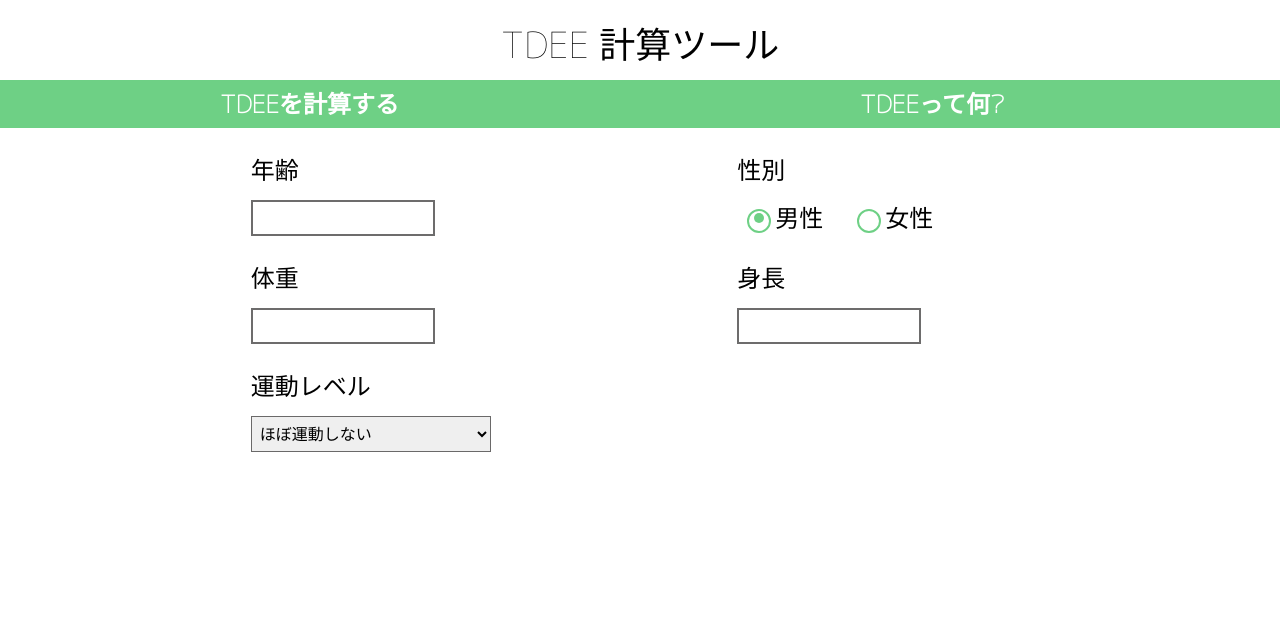
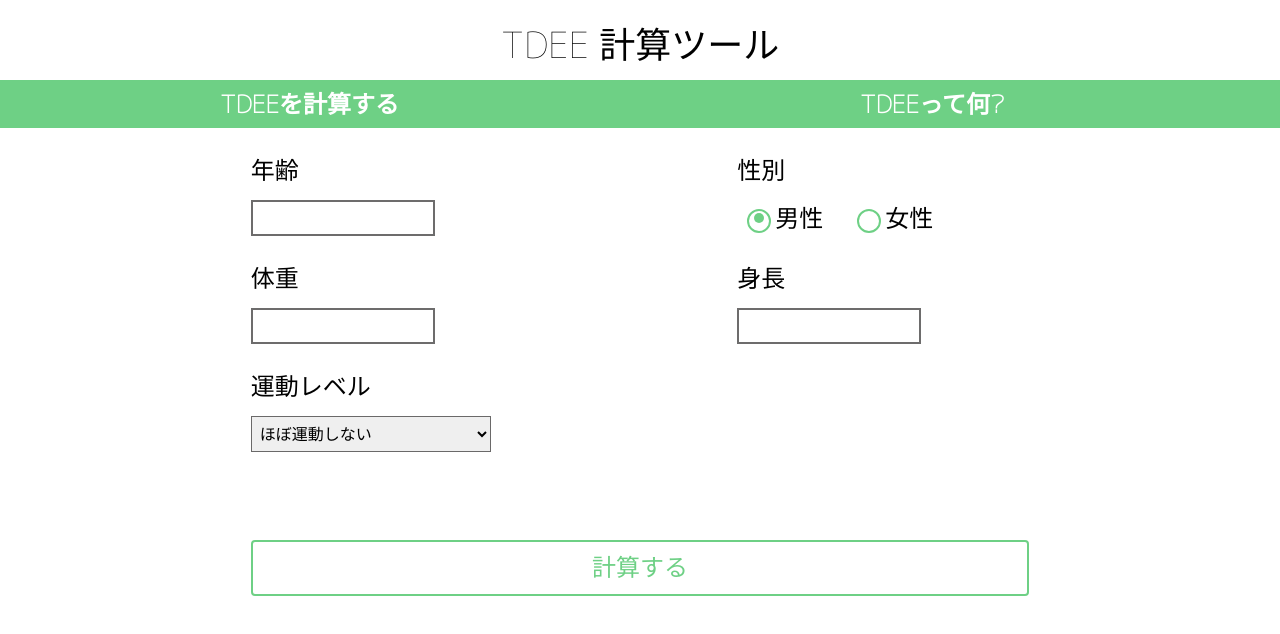
Before and after one commit to saba-can00/tdee_calculator_web, a React (Create React App) app: page / in a window 1280 px wide. Shown: the top 634 px of the page. Built offline with nearby package versions, Linux system fonts and the light colour scheme.

Commit message:
implement CalculateButton

```diff
--- /dev/null
+++ b/src/components/CalculateButton.js
@@ -0,0 +1,30 @@
+import React from "react";
+import styled from "styled-components";
+
+const Button = styled.button`
+  height: 56px;
+  color: #6ed085;
+  background: #fff;
+  border: 2px solid #6ed085;
+  border-radius: 4px;
+  font-weight: 500;
+  font-size: 24px;
+  line-height: 16px;
+  text-align: center;
+  cursor: pointer;
+  transition: all 0.5s ease;
+  &:hover {
+    color: #fff;
+    background: #6ed085;
+  }
+`;
+
+export class CalculateButton extends React.Component {
+  render() {
+    return (
+      <Button className={this.props.className} type="button">
+        {this.props.label}
+      </Button>
+    );
+  }
+}
--- a/src/components/InputForm.js
+++ b/src/components/InputForm.js
@@ -3,8 +3,9 @@ import styled from "styled-components";
 import { NumberInput } from "./NumberInput";
 import { RadioButton } from "./RadioButton";
 import { DropDownInput } from "./DropDownInput";
+import { CalculateButton } from "./CalculateButton";
 
-const Form = styled.div`
+const Form = styled.main`
   display: grid;
   grid-template-columns: 1fr 1fr;
   width: 76%;
@@ -14,6 +15,16 @@ const Form = styled.div`
 const GridCell = styled.div`
   display: block;
   margin: 0 20% 24px;
+`;
+
+const StyledButton = styled(CalculateButton).attrs((props) => ({
+  label: props.label,
+}))`
+  grid-column-start: 1;
+  grid-column-end: 3;
+  grid-row-start: 4;
+  grid-row-end: 5;
+  margin: 64px 10% 24px;
 `;
 
 export class InputForm extends React.Component {
@@ -40,6 +51,7 @@ export class InputForm extends React.Component {
         <GridCell>
           <DropDownInput label="運動レベル" name="activityLevel" />
         </GridCell>
+        <StyledButton label="計算する" />
       </Form>
     );
   }
```
